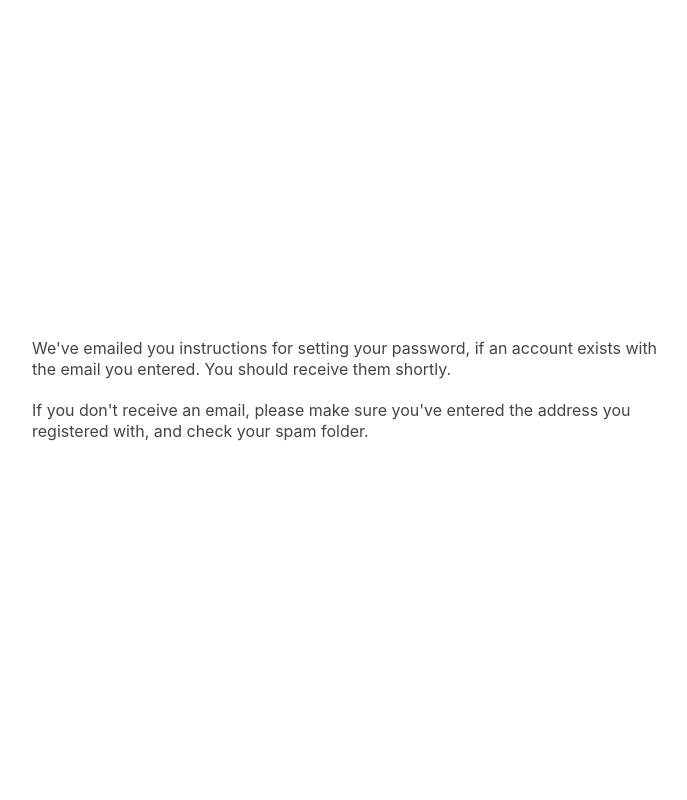
After one commit to tchayen/schedule_planner, a Django app: page /password_reset/done/ in a window 1280 px wide. The commit adds this page. Shown: the whole page, without its empty margins (288-975 px from the left). Run offline with Django 3.2, Linux system fonts and the light colour scheme; parts of the project's set-up code (start-up, migrations or seed data) failed here and were passed over.

Commit message:
Add reset password templates and so on

```diff
--- a/planner/templates/base.html
+++ b/planner/templates/base.html
@@ -1,5 +1,5 @@
 <html>
-  <head>
+    <head>
         <style>
             html, body {
                 margin: 0;
@@ -8,11 +8,12 @@
 
             body {
                 font-size: 16px;
+                line-height: 1.3em;
+                color: #444;
                 font-family: -apple-system, BlinkMacSystemFont, "Segoe UI", Roboto, Helvetica, Arial, sans-serif, "Apple Color Emoji", "Segoe UI Emoji", "Segoe UI Symbol";
             }
 
             .content {
-                padding: 20px 10px;
                 display: flex;
                 flex-direction: column;
             }
@@ -20,7 +21,7 @@
             .navigation {
                 display: flex;
                 justify-content: space-between;
-                margin: 0 0 20px 0;
+                margin: 20px 0;
                 padding: 0 10px;
             }
 
@@ -49,10 +50,96 @@
                 -ms-user-select: none;
                 user-select: none;
             }
+
+            .auth-form {
+                display: flex;
+                justify-content: center;
+                align-items: center;
+                flex: 1;
+                width: 100vw;
+                height: 100vh;
+                position: absolute;
+                top: 0;
+                bottom: 0;
+            }
+
+            form {
+                width: 250px;
+                display: flex;
+                flex-direction: column;
+                margin: 0;
+                padding-bottom: 33vh;
+            }
+
+            ul {
+                list-style-type: none;
+                padding: 0;
+                color: #777;
+            }
+
+            p {
+                display: flex;
+                flex-direction: column;
+                margin: 0 0 10px 0;
+            }
+
+            label {
+                display: none;
+            }
+
+            input {
+                font-size: 15px;
+                font-family: -apple-system, BlinkMacSystemFont, "Segoe UI", Roboto, Helvetica, Arial, sans-serif, "Apple Color Emoji", "Segoe UI Emoji", "Segoe UI Symbol";
+                border-radius: 4px;
+                border: none;
+                padding: 10px;
+                color: #444;
+                outline: none;
+                width: 250px;
+                background-color: #eee;
+            }
+
+            input:-webkit-autofill {
+                -webkit-box-shadow: 0 0 0px 1000px #eee inset;
+            }
+
+            button {
+                background: none;
+                border: 0;
+                color: inherit;
+                font: inherit;
+                line-height: normal;
+                overflow: visible;
+                padding: 0;
+                -webkit-appearance: button;
+                -webkit-user-select: none;
+                -moz-user-select: none;
+                -ms-user-select: none;
+
+                color: #fff;
+                cursor: pointer;
+                border-radius: 4px;
+                font-size: 18px;
+                height: 40px;
+                line-height: 40px;
+                background-color: #0050ff;
+                transition: 0.15s all;
+            }
+
+            input::-moz-focus-inner,
+            button::-moz-focus-inner {
+                border: 0;
+                padding: 0;
+            }
+
+
+            button:hover {
+                transition: 0.15s all;
+                opacity: 0.6;
+            }
         </style>
     </head>
     <body>
-        {% block login %}{% endblock %}
-        {% block calendar %}{% endblock %}
-  </body>
+        {% block content %}{% endblock %}
+    </body>
 </html>
--- a/planner/templates/planner/index.html
+++ b/planner/templates/planner/index.html
@@ -1,10 +1,11 @@
 {% extends 'base.html' %}
 
-{% block calendar %}
+{% block content %}
 
 <style>
     .calendar {
         display: flex;
+        margin: 0 10px;
     }
 
     .day {
--- /dev/null
+++ b/planner/templates/registration/password_reset_done.html
@@ -0,0 +1,31 @@
+{% extends 'base.html' %}
+
+{% block content %}
+<style>
+    .auth-form {
+        display: flex;
+        justify-content: center;
+    }
+
+    .middle {
+        width: 50%;
+    }
+
+    p {
+        margin: 0 0 20px 0;
+    }
+</style>
+
+    <div class="content auth-form">
+        <div class="middle">
+            <p>
+                We've emailed you instructions for setting your password, if an account exists with the email you entered.
+                You should receive them shortly.
+            </p>
+            <p>
+                If you don't receive an email, please make sure you've entered the address you registered with,
+                and check your spam folder.
+            </p>
+        </div>
+    </div>
+{% endblock %}
--- /dev/null
+++ b/planner/templates/registration/password_reset_subject.txt
@@ -0,0 +1 @@
+Schedule Planner password reset
--- a/planner/urls.py
+++ b/planner/urls.py
@@ -2,10 +2,15 @@ from django.urls import path
 from . import views
 from django.conf.urls import url
 from django.contrib.auth import views as auth_views
-from planner.forms import CustomAuthForm
+from planner.forms import CustomAuthenticationForm, CustomPasswordResetForm
 
 urlpatterns = [
-  path('', views.index, name='index'),
-  url(r'^login/$', auth_views.login, name='login', kwargs={"authentication_form":CustomAuthForm}),
-  url(r'^logout/$', auth_views.logout, {'next_page': '/'}, name='logout'),
+    path('', views.index, name='index'),
+    url(r'^login/$', auth_views.login, name='login', kwargs={"authentication_form":CustomAuthenticationForm}),
+    url(r'^logout/$', auth_views.logout, {'next_page': '/'}, name='logout'),
+    url(r'^password_reset/$', auth_views.password_reset, name='password_reset', kwargs={"password_reset_form":CustomPasswordResetForm}),
+    url(r'^password_reset/done/$', auth_views.password_reset_done, name='password_reset_done'),
+    url(r'^reset/(?P<uidb64>[0-9A-Za-z_\-]+)/(?P<token>[0-9A-Za-z]{1,13}-[0-9A-Za-z]{1,20})/$',
+        auth_views.password_reset_confirm, name='password_reset_confirm'),
+    url(r'^reset/done/$', auth_views.password_reset_complete, name='password_reset_complete'),
 ]
--- a/schedule_planner/settings.py
+++ b/schedule_planner/settings.py
@@ -27,17 +27,18 @@ DEBUG = True
 
 ALLOWED_HOSTS = []
 
+EMAIL_BACKEND = 'django.core.mail.backends.console.EmailBackend'
 
 # Application definition
 
 INSTALLED_APPS = [
+    'planner',
+    'django.contrib.auth',
     'django.contrib.admin',
-    'django.contrib.auth',
     'django.contrib.contenttypes',
     'django.contrib.sessions',
     'django.contrib.messages',
     'django.contrib.staticfiles',
-    'planner',
 ]
 
 MIDDLEWARE = [
--- a/schedule_planner/urls.py
+++ b/schedule_planner/urls.py
@@ -1,6 +1,7 @@
 from django.contrib import admin
 from django.urls import path
 from django.conf.urls import include, url
+from django.contrib.auth import views as auth_views
 
 urlpatterns = [
     url(r'', include('planner.urls')),
```
Also changed, not shown: planner/forms.py (+10 -5 lines), planner/templates/registration/login.html (+2 -88 lines), planner/templates/registration/password_reset_complete.html (added, +7 -0 lines), planner/templates/registration/password_reset_confirm.html (added, +19 -0 lines), planner/templates/registration/password_reset_email.html (added, +12 -0 lines), planner/templates/registration/password_reset_form.html (added, +12 -0 lines).
